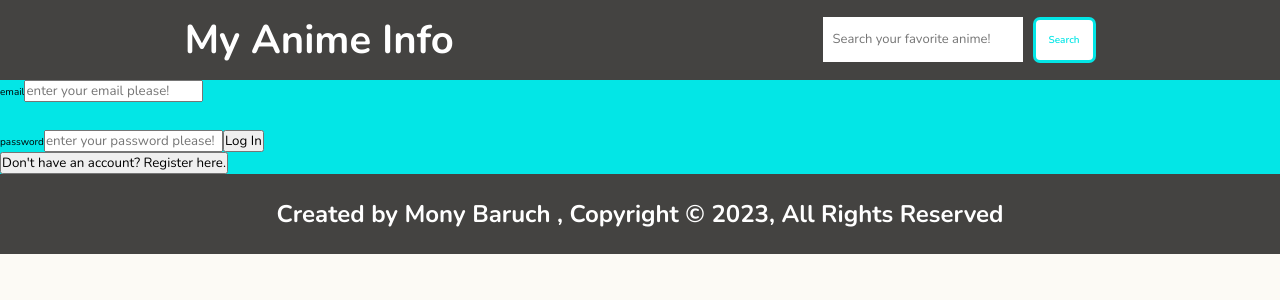
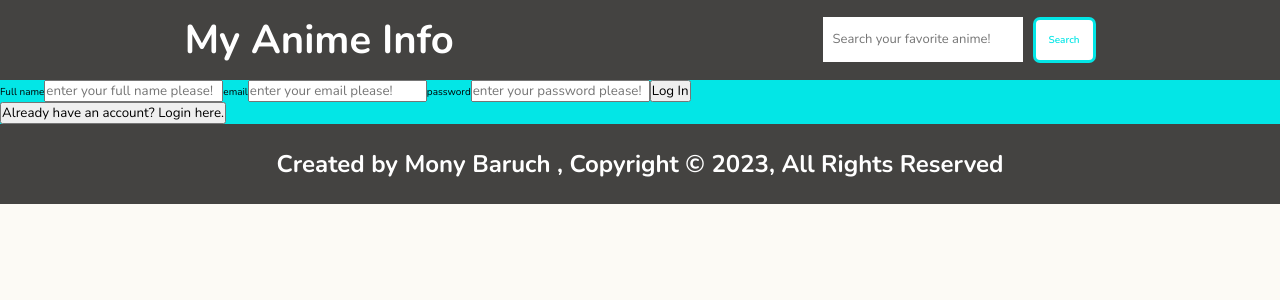
Before and after one commit to monybaruch/Anime-Info-Web-Site, a React (Vite) app: page /login in a window 1280 px wide. Both pictures are taken after a click on the button "Don't have an account? Register here.". Shown: the top 300 px of the page. Built offline with nearby package versions, Linux system fonts and the light colour scheme; no server answers.

Commit message:
adding a form toggle functionality

```diff
--- a/src/components/LoginForm.jsx
+++ b/src/components/LoginForm.jsx
@@ -1,14 +1,17 @@
 import './styles/loginform.css';
 import { useState } from 'react';
-const LoginForm = () => {
+const LoginForm = ({ onFormSwitch }) => {
   const [email, setEmail] = useState('');
   const [password, setPassword] = useState('');
+
   const handleSubmit = (e) => {
     e.preventDefault();
     console.log(email);
   };
+
   return (
     <div className="container">
+      <div className="form-container">
         <form onSubmit={handleSubmit} className="form">
           <label htmlFor="email">email</label>
           <input
@@ -16,24 +19,20 @@ const LoginForm = () => {
             onChange={(e) => setEmail(e.target.value)}
             type="email"
             placeholder="enter your email please!"
-          className="username"
             name="email"
           />
-        <br />
-        <br />
-        <br />
           <label htmlFor="password">password</label>
           <input
             value={password}
             onChange={(e) => setPassword(e.target.value)}
             type="password"
             placeholder="enter your password please!"
-          className="password"
             name="password"
           />
           <button type="submit">Log In</button>
         </form>
-      <button>Don't have an account? Register here.</button>
+        <button onClick={() => onFormSwitch('register')}>Don't have an account? Register here.</button>
+      </div>
     </div>
   );
 };
--- a/src/components/RegisterForm.jsx
+++ b/src/components/RegisterForm.jsx
@@ -1,11 +1,48 @@
 import './styles/registerform.css';
-const RegisterForm = () => {
+import { useState } from 'react';
+const RegisterForm = ({ onFormSwitch }) => {
+  const [email, setEmail] = useState('');
+  const [password, setPassword] = useState('');
+  const [fullname, setFullname] = useState('');
+
+  const handleSubmit = (e) => {
+    e.preventDefault();
+    console.log(email);
+  };
+
   return (
-    <form action="/" className="form">
-      <input type="text" placeholder="enter your username please!" className="username" name="username" />
-      <input type="password" placeholder="enter your password please!" className="password" name="password" />
-      <input type="email" placeholder="enter your username please!" className="username" />
-    </form>
+    <div className="container">
+      <div className="form-container">
+        <form onSubmit={handleSubmit} className="form">
+          <label htmlFor="fullname">Full name</label>
+          <input
+            value={fullname}
+            onChange={(e) => setEmail(e.target.value)}
+            type="text"
+            placeholder="enter your full name please!"
+            name="fullname"
+          />
+          <label htmlFor="email">email</label>
+          <input
+            value={email}
+            onChange={(e) => setEmail(e.target.value)}
+            type="email"
+            placeholder="enter your email please!"
+            name="email"
+          />
+          <label htmlFor="password">password</label>
+          <input
+            value={password}
+            onChange={(e) => setPassword(e.target.value)}
+            type="password"
+            placeholder="enter your password please!"
+            name="password"
+          />
+          <button type="submit">Log In</button>
+        </form>
+        <button onClick={() => onFormSwitch('login')}>Already have an account? Login here.</button>
+      </div>
+    </div>
   );
 };
 export default RegisterForm;
--- a/src/pages/UserLogin.jsx
+++ b/src/pages/UserLogin.jsx
@@ -2,6 +2,15 @@ import { useState } from 'react';
 import { RegisterForm, LoginForm } from '../data';
 const UserLogin = () => {
   const [currentForm, setCurrentForm] = useState('login');
-  return <div>{currentForm === 'login' ? <LoginForm /> : <RegisterForm />}</div>;
+
+  const toggleForm = (formName) => {
+    setCurrentForm(formName);
+  };
+
+  return (
+    <div>
+      {currentForm === 'login' ? <LoginForm onFormSwitch={toggleForm} /> : <RegisterForm onFormSwitch={toggleForm} />}
+    </div>
+  );
 };
 export default UserLogin;
```
Lines whose indentation alone changed are shown as unchanged.
